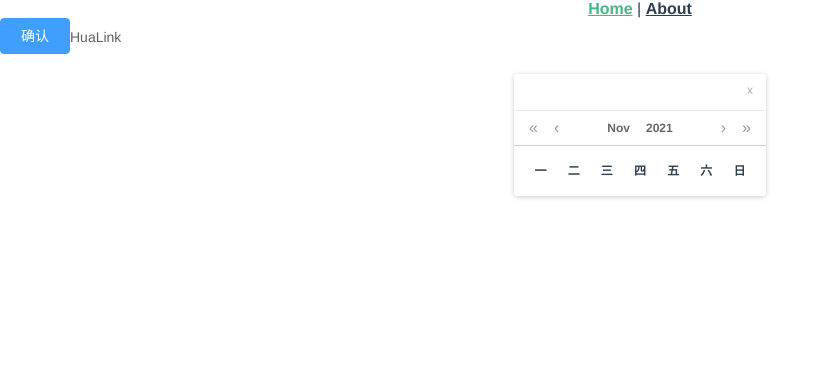
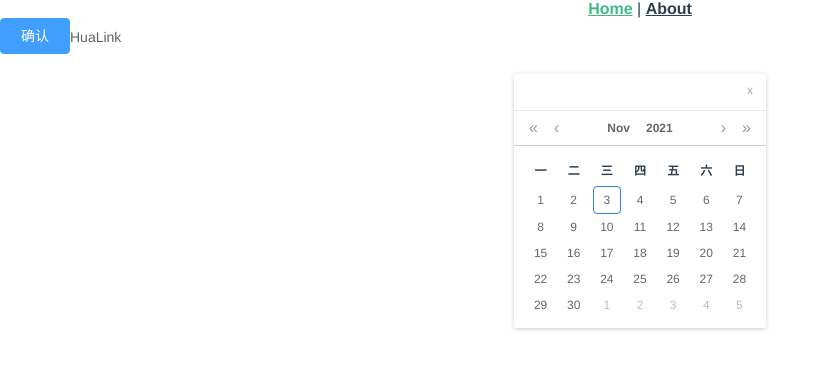
Before and after one commit to typhoonIscoming/huaat-ui, a Vue app: page /#/home in a window 1280 px wide. Shown: the top 370 px of the page, without its empty margins (0-831 px from the left). Built offline with nearby package versions, Linux system fonts and the light colour scheme; the HTML template or start-up script is replaced by a standard one.

Commit message:
mod: 上一个月事件

```diff
--- a/packages/calendar/src/main.vue
+++ b/packages/calendar/src/main.vue
@@ -15,7 +15,7 @@
                 <div class="hua-calendar-header">
                     <div style="position:relative;">
                         <span class="hua-calendar-prev-year-btn"></span>
-                        <span class="hua-calendar-prev-month-btn"></span>
+                        <span class="hua-calendar-prev-month-btn" @click="prevMonth(myDate)"></span>
                         <span class="hua-calendar-my-select">
                             <span class="hua-calendar-month-select">{{ month }}</span>
                             <span class="hua-calendar-year-select">{{ year }}</span>
@@ -36,6 +36,29 @@
                                 </th>
                             </tr>
                         </thead>
+                        <tbody class="hua-calendar-tbody">
+                            <tr
+                                v-for="row in rows"
+                                :key="row"
+                            >
+                                <td
+                                    v-for="index in 7"
+                                    :key="index"
+                                    class="hua-calendar-cell"
+                                >
+                                    <div
+                                        class="hua-calendar-date"
+                                        :class="{
+                                            prevMonth: dayList[(row - 1) * 7 + index - 1].otherMonth === 'preMonth',
+                                            isToday: dayList[(row - 1) * 7 + index - 1].isToday,
+                                            nextMonth: dayList[(row - 1) * 7 + index - 1].otherMonth === 'nextMonth',
+                                        }"
+                                    >
+                                        {{ dayList[(row - 1) * 7 + index - 1].id }}
+                                    </div>
+                                </td>
+                            </tr>
+                        </tbody>
                     </table>
                 </div>
             </div>
@@ -74,6 +97,7 @@ export default {
             year: '',
             today: '',
             myDate: new Date(),
+            dayList: [],
         }
     },
     computed: {
@@ -89,9 +113,15 @@ export default {
             }
             return temp
         },
+        rows() {
+            const rows = this.dayList.length / 7;
+            console.log(rows)
+            return rows
+        },
     },
     created() {
-        this.initDate()
+        this.initDate();
+        this.getList(this.myDate);
     },
     methods: {
         initDate() {
@@ -108,9 +138,14 @@ export default {
             this.myDate = tool.getOtherMonth(this.myDate, 'nextMonth');
             this.getList(this.myDate);
         },
+        prevMonth(date) { // 上一个月
+            date = tool.dateFormat(date);
+            this.myDate = tool.getOtherMonth(this.myDate, 'preMonth');
+            this.getList(this.myDate);
+        },
         getList() { // 获取显示的月的日期列表
             let arr = tool.getMonthList(this.myDate);
-            console.log('arr', arr)
+            this.dayList = arr;
         },
     },
 }
--- a/packages/theme-chalk/src/calendar.scss
+++ b/packages/theme-chalk/src/calendar.scss
@@ -137,3 +137,21 @@
     width: 33px;
     text-align: center;
 }
+.hua-calendar-date{
+    display: block;
+    margin: 0 auto;
+    color: #666;
+    border-radius: 4px;
+    width: 26px;
+    height: 26px;
+    padding: 0;
+    background: transparent;
+    line-height: 26px;
+    text-align: center;
+    &.prevMonth, &.nextMonth{
+        color: #bbb;
+    }
+    &.isToday{
+        border: 1px solid #307ef2 !important;
+    }
+}
```
